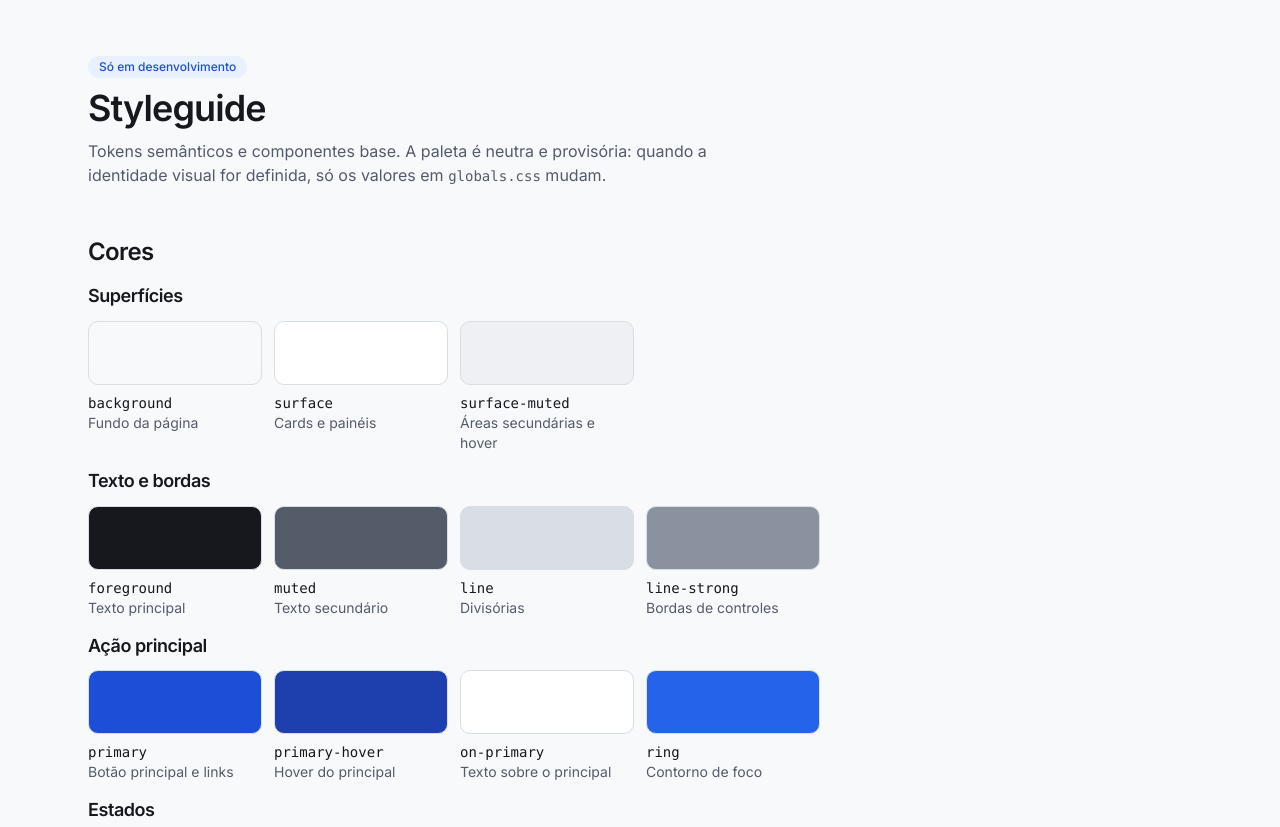
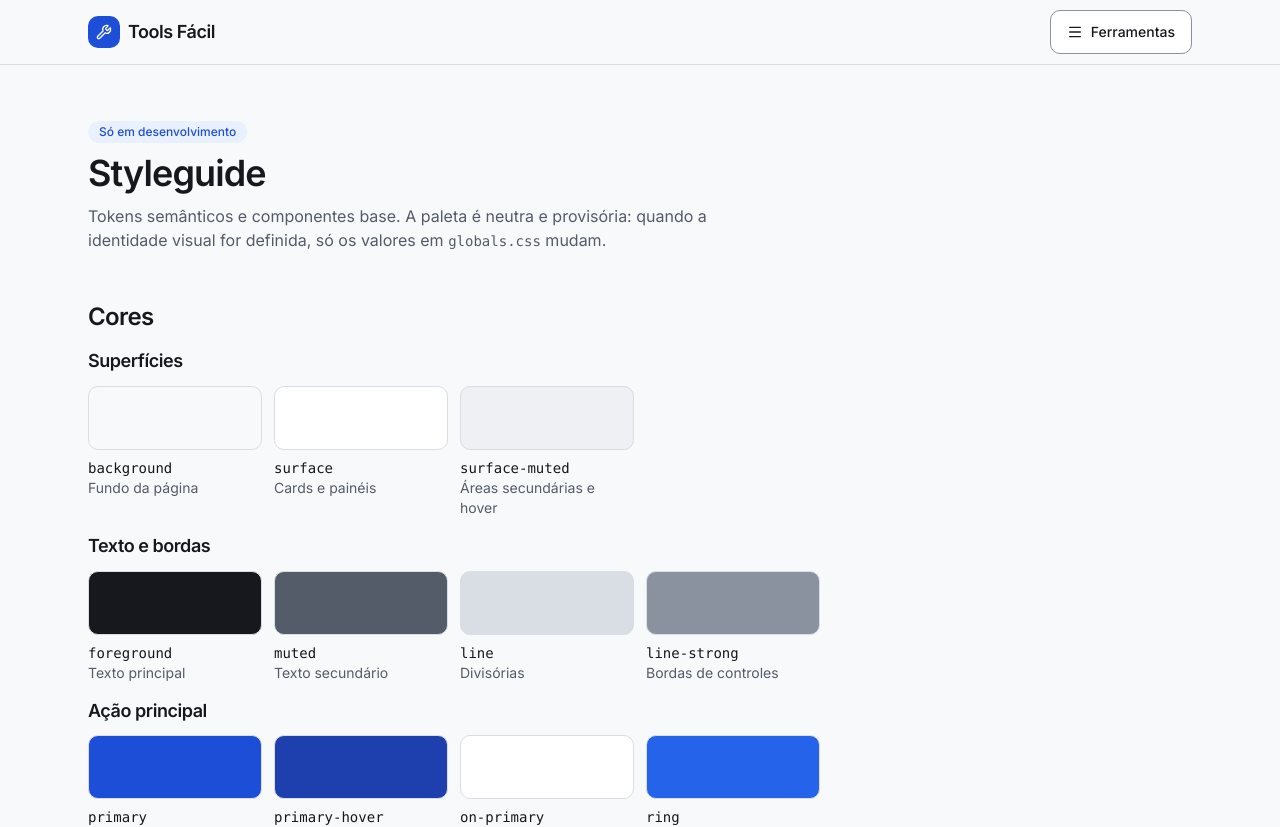
Before and after one commit to lemosdiego/toolsfacil, a Next.js app: page /styleguide in a window 1280 px wide. Shown: the top 827 px of the page. Built offline with nearby package versions, Linux system fonts and the light colour scheme.

Commit message:
feat(layout): aplica header e footer no layout raiz
- Layout raiz com link de pular, header, <main id="conteudo"> e footer
- O <main> passa a ser do layout: páginas usam só o conteúdo
- Home e styleguide ajustados para não repetir o <main>

Co-Authored-By: Claude Opus 5.5 <noreply@anthropic.com>

```diff
--- a/src/app/(dev)/styleguide/page.tsx
+++ b/src/app/(dev)/styleguide/page.tsx
@@ -143,7 +143,7 @@ export default function StyleguidePage() {
   }
 
   return (
-    <Container as="main" className="flex flex-col gap-12 py-10 sm:py-14">
+    <Container className="flex flex-col gap-12 py-10 sm:py-14">
       <header className="flex flex-col gap-2">
         <Badge variant="info" className="self-start">
           Só em desenvolvimento
--- a/src/app/layout.tsx
+++ b/src/app/layout.tsx
@@ -1,6 +1,9 @@
 import type { Metadata } from "next";
 import { Inter } from "next/font/google";
 
+import { SiteFooter } from "@/components/layout/site-footer";
+import { SiteHeader } from "@/components/layout/site-header";
+import { MAIN_CONTENT_ID, SkipLink } from "@/components/layout/skip-link";
 import { siteConfig } from "@/lib/site-config";
 
 import "./globals.css";
@@ -20,7 +23,18 @@ export const metadata: Metadata = {
 export default function RootLayout({ children }: LayoutProps<"/">) {
   return (
     <html lang="pt-BR" className={`${inter.variable} h-full`}>
-      <body className="flex min-h-full flex-col">{children}</body>
+      <body className="flex min-h-full flex-col">
+        <SkipLink />
+        <SiteHeader />
+        <main
+          id={MAIN_CONTENT_ID}
+          tabIndex={-1}
+          className="flex flex-1 flex-col focus:outline-none"
+        >
+          {children}
+        </main>
+        <SiteFooter />
+      </body>
     </html>
   );
 }
--- a/src/app/page.tsx
+++ b/src/app/page.tsx
@@ -2,12 +2,12 @@ import { siteConfig } from "@/lib/site-config";
 
 export default function Home() {
   return (
-    <main className="flex flex-1 flex-col items-center justify-center gap-4 px-4 py-16 text-center">
+    <div className="flex flex-1 flex-col items-center justify-center gap-4 px-4 py-16 text-center">
       <h1 className="text-3xl font-semibold tracking-tight">
         {siteConfig.name}
       </h1>
       <p className="max-w-md text-lg">{siteConfig.description}</p>
       <p className="text-sm">Em breve.</p>
-    </main>
+    </div>
   );
 }
```
